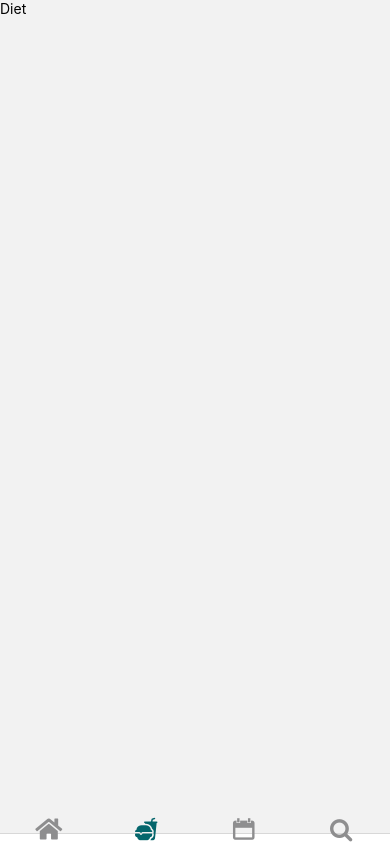
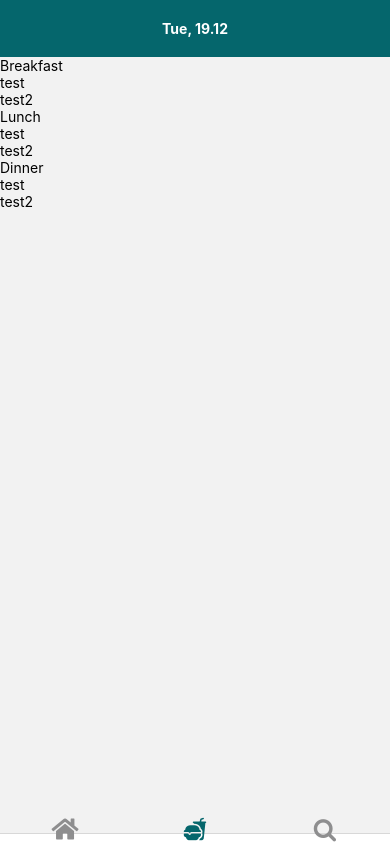
Before and after one commit to Svobyyy/CaloriesCounter, a React Native app: screen /Diet in a window 390 px wide. Built offline with nearby package versions, Linux system fonts and the light colour scheme.

Commit message:
calendar done and working on diet feature now

```diff
--- a/App.tsx
+++ b/App.tsx
@@ -7,9 +7,7 @@ import {
   FontAwesome5,
   Ionicons,
   FontAwesome,
-  Entypo,
 } from "@expo/vector-icons";
-import CalendarScreen from "./Screens/CalendarScreen";
 import DietScreen from "./Screens/DietScreen";
 import { store } from "./store/store";
 import Barcode from "./components/Barcode/Barcode";
@@ -51,16 +49,6 @@ export default function App() {
           />
 
           <Tab.Screen
-            name="Calendar"
-            component={CalendarScreen}
-            options={{
-              tabBarIcon: ({ color }) => (
-                <Entypo name="calendar" size={24} color={color} />
-              ),
-            }}
-          />
-
-          <Tab.Screen
             name="Products"
             component={Barcode}
             options={{
--- a/Screens/CalendarScreen.tsx
+++ /dev/null
@@ -1,53 +0,0 @@
-import { Text, View, StyleSheet, Modal, Pressable } from "react-native";
-import DateTimePicker from "react-native-ui-datepicker";
-import { useState } from "react";
-import { useSelector } from "react-redux";
-
-const CalendarScreen = () => {
-    const {date}  = useSelector((state: any) => state.date);
-  const [value, setValue] = useState(date);
-  const [modalVisible, setModalVisible] = useState(false);
-
-  return (
-    <View style={styles.container}>
-      <View style={styles.test}>
-        <Modal
-        visible={modalVisible}
-        animationType="fade"
-        >
-          <DateTimePicker
-            value={value}
-            onValueChange={(date: any) => {
-              setValue(date);
-              console.log(value);
-            }}
-            mode="date"
-            selectedItemColor={"#05666C"}
-            minimumDate={new Date("2023-01-01")}
-            maximumDate={Date.now()}
-            headerButtonColor={"#05666C"}
-            headerTextStyle={{ color: "#05666C" }}
-            firstDayOfWeek={1}
-          />
-          <Pressable onPress={() => setModalVisible((state) => !state)}>
-            <Text>Show Modal</Text>
-          </Pressable>
-        </Modal>
-      </View>
-
-      <Pressable onPress={() => setModalVisible((state) => !state)}>
-        <Text>Show Modal</Text>
-      </Pressable>
-    </View>
-  );
-};
-
-const styles = StyleSheet.create({
-  container: {
-    flex: 1,
-    backgroundColor: "#F5FCFF",
-  },
-  test: {},
-});
-
-export default CalendarScreen;
--- a/Screens/DietScreen.tsx
+++ b/Screens/DietScreen.tsx
@@ -1,12 +1,12 @@
 import { Text } from "react-native"
 
-import { test } from "../slices/dateSlice"
+import Diet from "../components/Diet/Diet"
 
 const DietScreen = () => {
 
 
-    return(
-        <Text>Diet</Text>
+    return (
+        <Diet/>
     )
 }
 
--- a/components/Calendar/Calendar.tsx
+++ b/components/Calendar/Calendar.tsx
@@ -1,28 +1,49 @@
 import { useSelector } from "react-redux";
+import { useState } from "react";
 
-import { View, Text } from "react-native";
+import { Text, StyleSheet, Pressable } from "react-native";
+import CalendarModal from "./CalendarModal";
+
+const days = ["Sun", "Mon", "Tue", "Wed", "Thu", "Fri", "Sat"];
 
 const Calendar = () => {
-  const {date}  = useSelector((state: any) => state.date);
+  const { date } = useSelector((state: any) => state.date);
 
+  const [modalVisible, setModalVisible] = useState(false);
 
-  if(date)
-  {
-    console.log(date, typeof date)
-    console.log(date.date())
-    console.log(date.day())
-    console.log(date.month() + 1)
-    // udělat pomocí tohodle kalendář jako mají kalorické
-  }
-
+  const setVisible = () => {
+    setModalVisible((visible) => !visible);
+  };
 
   return (
-    <>
-      <View>
-        <Text></Text>
-      </View>
-    </>
+    <Pressable
+      style={styles.calendar}
+      onPressIn={() => {
+        setVisible();
+      }}
+    >
+      <Text style={styles.calendarText}>{`${
+        days[date.day()]
+      }, ${date.date()}.${date.month() + 1}`}</Text>
+      <CalendarModal
+        visibility={modalVisible}
+        setVisibility={setVisible}
+      ></CalendarModal>
+    </Pressable>
   );
 };
 
-export default Calendar
+const styles = StyleSheet.create({
+  calendar: {
+    backgroundColor: "#05666C",
+    paddingVertical: 20,
+    justifyContent: "center",
+    alignItems: "center",
+  },
+  calendarText: {
+    fontWeight: "700",
+    color: "white",
+  },
+});
+
+export default Calendar;
--- /dev/null
+++ b/components/Calendar/CalendarModal.tsx
@@ -0,0 +1,47 @@
+import { Text, StyleSheet, Modal, Pressable } from "react-native";
+import DateTimePicker from "react-native-ui-datepicker";
+import { useState } from "react";
+import { useSelector, useDispatch } from "react-redux";
+import { changeDate } from "../../slices/dateSlice";
+import dayjs from "dayjs";
+
+const CalendarModal = ({ visibility, setVisibility }: any) => {
+
+  const dispatch = useDispatch()
+  const { date } = useSelector((state: any) => state.date);
+
+
+
+  return (
+    <Modal
+      visible={visibility}
+      animationType="fade"
+      onRequestClose={() => setVisibility()}
+    >
+      <DateTimePicker
+        value={date}
+        onValueChange={(date: any) => {
+          dispatch(changeDate(dayjs(date))),
+          setVisibility()
+        }}
+        mode="date"
+        selectedItemColor={"#05666C"}
+        minimumDate={new Date("2023-01-01")}
+        maximumDate={Date.now()}
+        headerButtonColor={"#05666C"}
+        headerTextStyle={{ color: "#05666C" }}
+        firstDayOfWeek={1}
+      />
+    </Modal>
+  );
+};
+
+const styles = StyleSheet.create({
+  container: {
+    flex: 1,
+    backgroundColor: "#F5FCFF",
+  },
+  test: {},
+});
+
+export default CalendarModal;
--- /dev/null
+++ b/components/Diet/Diet.tsx
@@ -0,0 +1,54 @@
+import { SectionList, Text } from "react-native";
+import { SafeAreaView } from "react-native-safe-area-context";
+// _id
+//
+// date
+// 2023-12-19T00:00:00.000+00:00
+
+// breakfast
+// Array (empty)
+
+// lunch
+// Array (empty)
+
+// dinner
+// Array (empty)
+
+// snacks
+// Array (empty)
+
+const DUMMY = {
+  _id: "65810cfb0d4726587c5d1285",
+  date: "2023-12-19T00:00:00.000+00:00",
+  breakfast: ["test", "test2"],
+  dinner: ["test", "test2"],
+  lunch: ["test", "test2"],
+};
+
+const TEST = [
+  {
+    title: "Breakfast",
+    data: DUMMY.breakfast,
+  },
+  {
+    title: "Lunch",
+    data: DUMMY.lunch,
+  },
+  {
+    title: "Dinner",
+    data: DUMMY.dinner,
+  },
+];
+
+const Diet = () => {
+  return (
+    <SectionList
+      sections={TEST}
+      keyExtractor={(item, index) => item + index}
+      renderItem={({ item }) => <Text>{item}</Text>}
+      renderSectionHeader={({ section: { title } }) => <Text>{title}</Text>}
+    ></SectionList>
+  );
+};
+
+export default Diet;
--- a/slices/dateSlice.tsx
+++ b/slices/dateSlice.tsx
@@ -11,12 +11,13 @@ const dateSlice = createSlice({
     name: 'date',
     initialState,
     reducers: {
-        test: (state) => {
-            console.log(state)
+        changeDate: (state, action) => {
+
+            state.date = action.payload
         }
     },
   })
 
-  export const {test} = dateSlice.actions
+  export const {changeDate} = dateSlice.actions
 
   export default dateSlice.reducer
--- a/store/store.tsx
+++ b/store/store.tsx
@@ -3,6 +3,7 @@ import dateSlice from '../slices/dateSlice'
 
 export const store = configureStore({
   reducer: {
-    date: dateSlice
+    date: dateSlice,
   },
+  middleware: (getDefaultMiddleware) => getDefaultMiddleware({serializableCheck: false}),
 })
```
